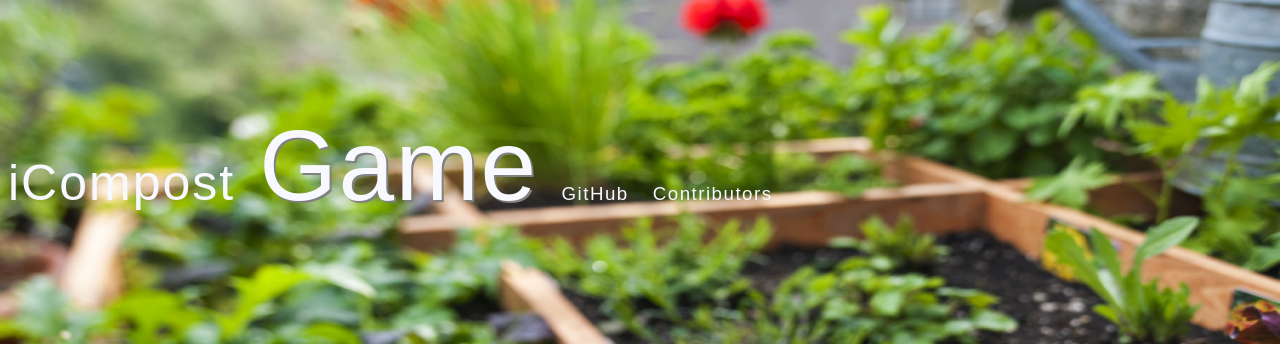
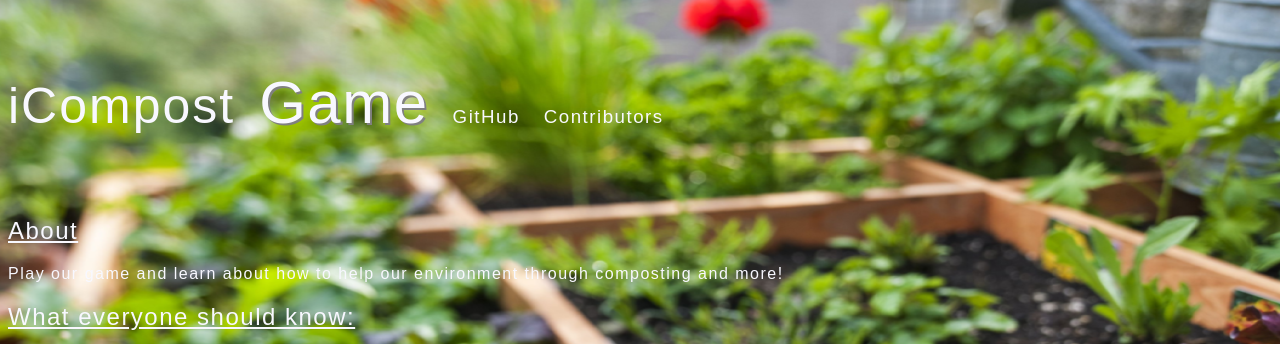
Before and after one commit to kachow4/iCompost, a Flask app: page / in a window 1280 px wide, with the pointer over the restyled element. Shown: the top 344 px of the page. Run offline with Flask 2, Linux system fonts and the light colour scheme.

Commit message:
fix hover size

```diff
--- a/static/css/main.css
+++ b/static/css/main.css
@@ -27,7 +27,7 @@ h3 {
 
 h3:hover {
     color: ghostwhite;
-    font-size: 100px;
+    font-size: 60px;
     text-shadow: 2px 2px grey;
 }
 
```
